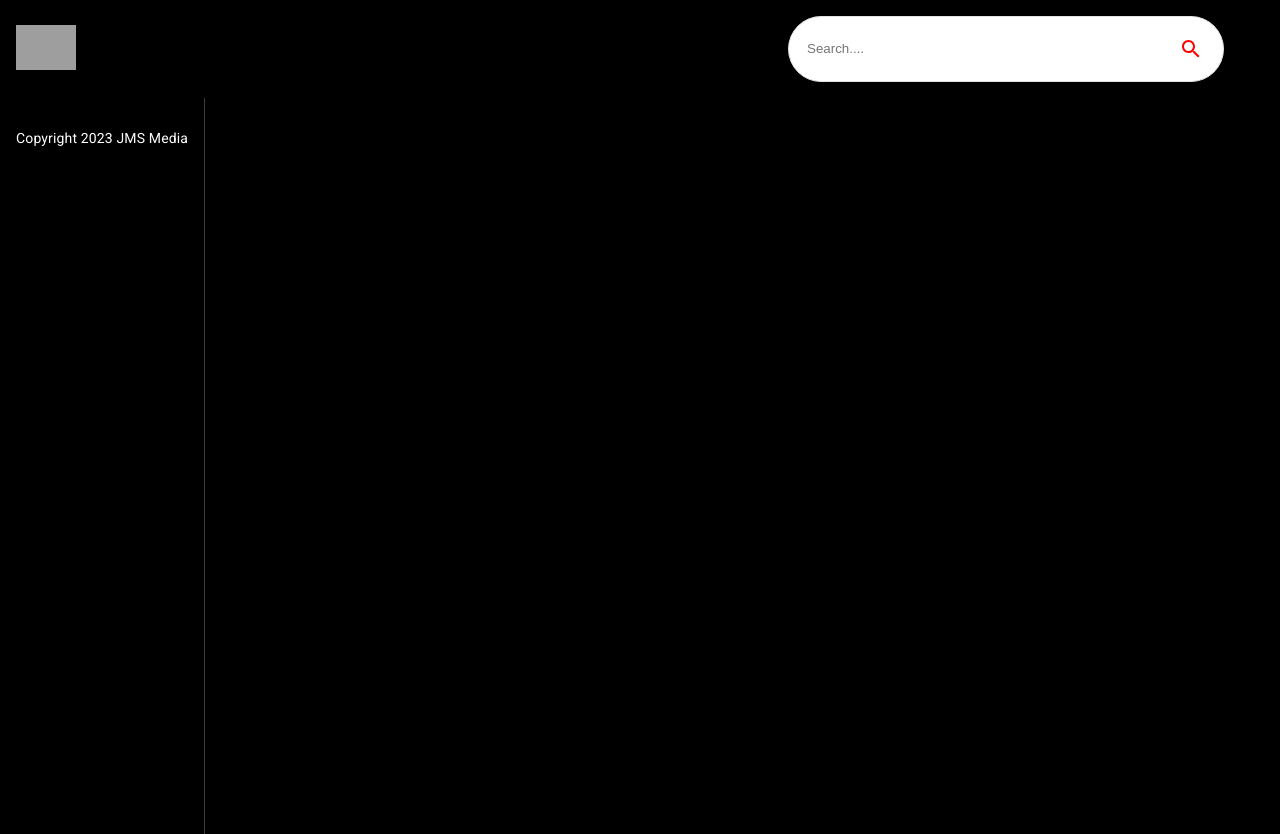
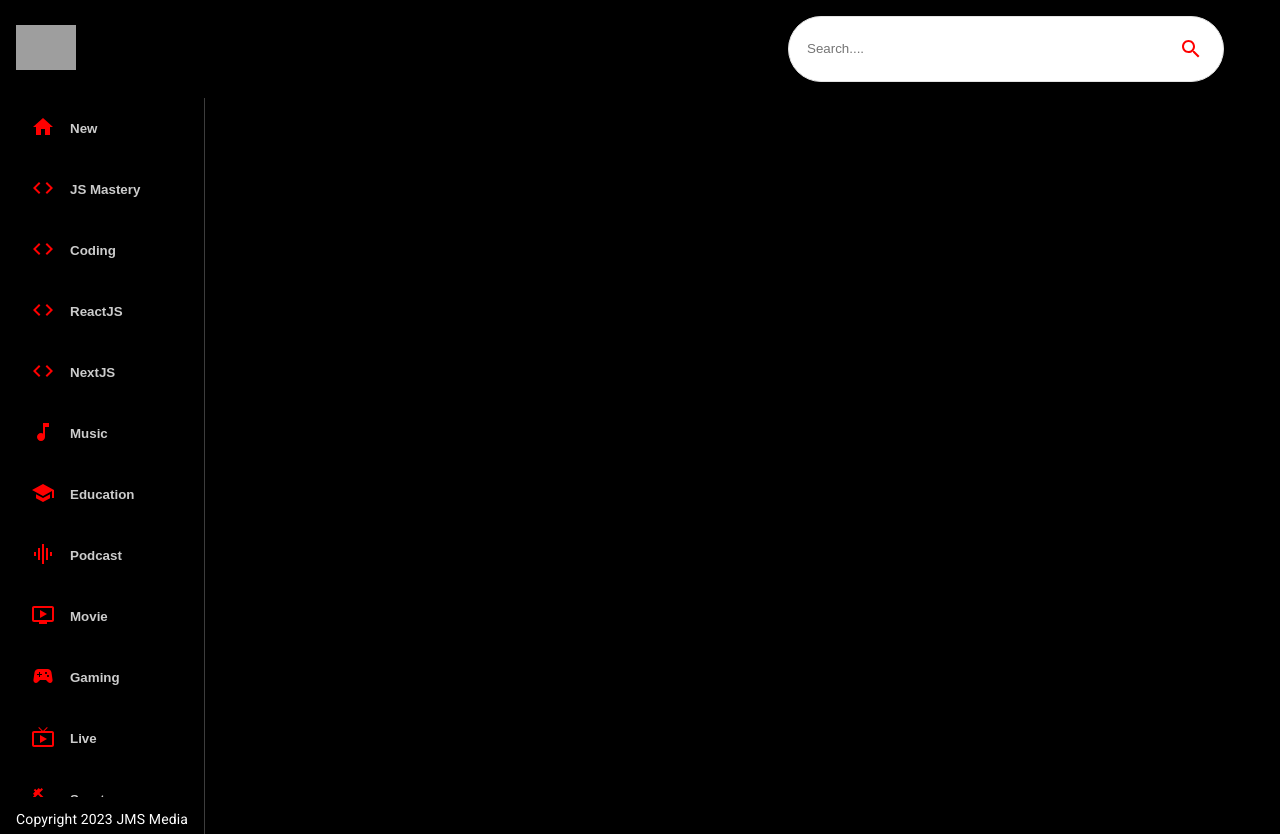
Before and after one commit to dato94/youtube_clone, a React (Create React App) app: page / in a window 1280 px wide. Built offline with nearby package versions, Linux system fonts and the light colour scheme; grey boxes are pictures that could not be loaded; the HTML template or start-up script is replaced by a standard one.

Commit message:
Feed: create sidebar (categories)

```diff
--- a/src/components/Feed.jsx
+++ b/src/components/Feed.jsx
@@ -1,11 +1,12 @@
 import { useState, useEffect } from 'react';
 import { Box, Stack, Typography } from '@mui/material';
+import Sidebar from './Sidebar';
 
 const Feed = () => {
   return (
     <Stack sx={{ flexDirection: { sx: "column", md: "row" } }}>
       <Box sx={{ height: { sx: "auto", md: "92vh" }, borderRight: "1px solid #3d3d3d", px: { sx: 0, md: 2} }}>
-        Sidebar
+        <Sidebar />
 
 
         <Typography className='copyright'
--- /dev/null
+++ b/src/components/Sidebar.jsx
@@ -0,0 +1,36 @@
+import React from "react";
+import { Stack } from "@mui/material";
+
+import { categories } from "../utils/constants";
+
+const Categories = ({ selectedCategory, setSelectedCategory }) => (
+  <Stack
+    direction="row"
+    sx={{
+      overflowY: "auto",
+      height: { sx: "auto", md: "95%" },
+      flexDirection: { md: "column" },
+    }}
+  >
+    {categories.map((category) => (
+      <button
+        className="category-btn"
+        onClick={() => setSelectedCategory(category.name)}
+        style={{
+          background: category.name === selectedCategory && "#FC1503",
+          color: "white",
+        }}
+        key={category.name}
+      >
+        <span style={{ color: category.name === selectedCategory ? "white" : "red", marginRight: "15px" }}>
+          {category.icon}
+        </span>
+        <span style={{ opacity: category.name === selectedCategory ? "1" : "0.8" }}>
+          {category.name}
+        </span>
+      </button>
+    ))}
+  </Stack>
+);
+
+export default Categories;
--- a/src/components/index.js
+++ b/src/components/index.js
@@ -4,3 +4,4 @@
 export { default as SearchFeed} from "./SearchFeed";
 export { default as VideoDetail} from "./VideoDetail";
 export { default as SearchBar} from "./SearchBar";
+export { default as Sidebar} from "./Sidebar";
```
